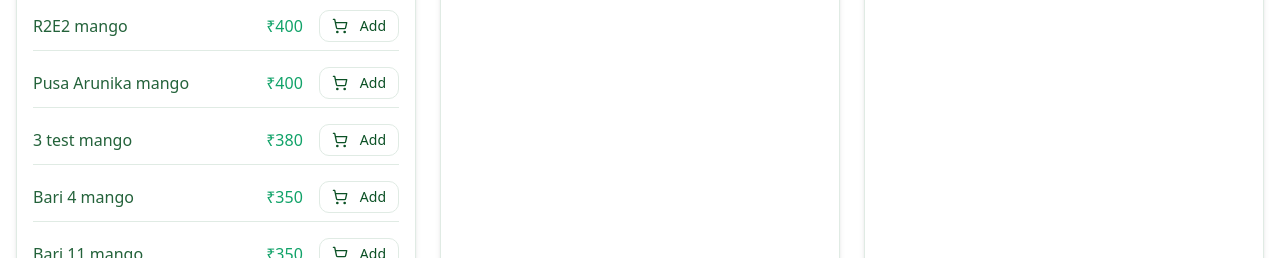
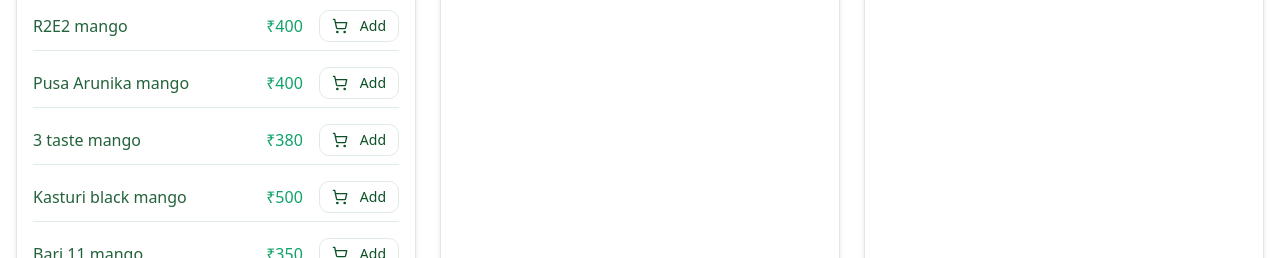
Before and after one commit to Adhyadixit1/exoticflora, a React (Vite) app: page / in a window 1280 px wide. Shown: the part 2360-2618 px from the top of the page. Built offline with nearby package versions, Linux system fonts and the light colour scheme.

Commit message:
Update PlantCatalog.tsx
kasturi mango add

Signed-off-by: Adhyadixit1 <ojasvy33@gmail.com>

```diff
--- a/src/components/PlantCatalog.tsx
+++ b/src/components/PlantCatalog.tsx
@@ -33,8 +33,8 @@ const plantCategories = [
       { name: "Honeydew mango", price: "₹400" },
       { name: "R2E2 mango", price: "₹400" },
       { name: "Pusa Arunika mango", price: "₹400" },
-      { name: "3 test mango", price: "₹380" },
-      { name: "Bari 4 mango", price: "₹350" },
+      { name: "3 taste mango", price: "₹380" },
+      { name: "Kasturi black mango", price: "₹500" },
       { name: "Bari 11 mango", price: "₹350" },
       { name: "Bari 13 mango", price: "₹400" },
       { name: "Nam Docmi mango", price: "₹450" },
```
